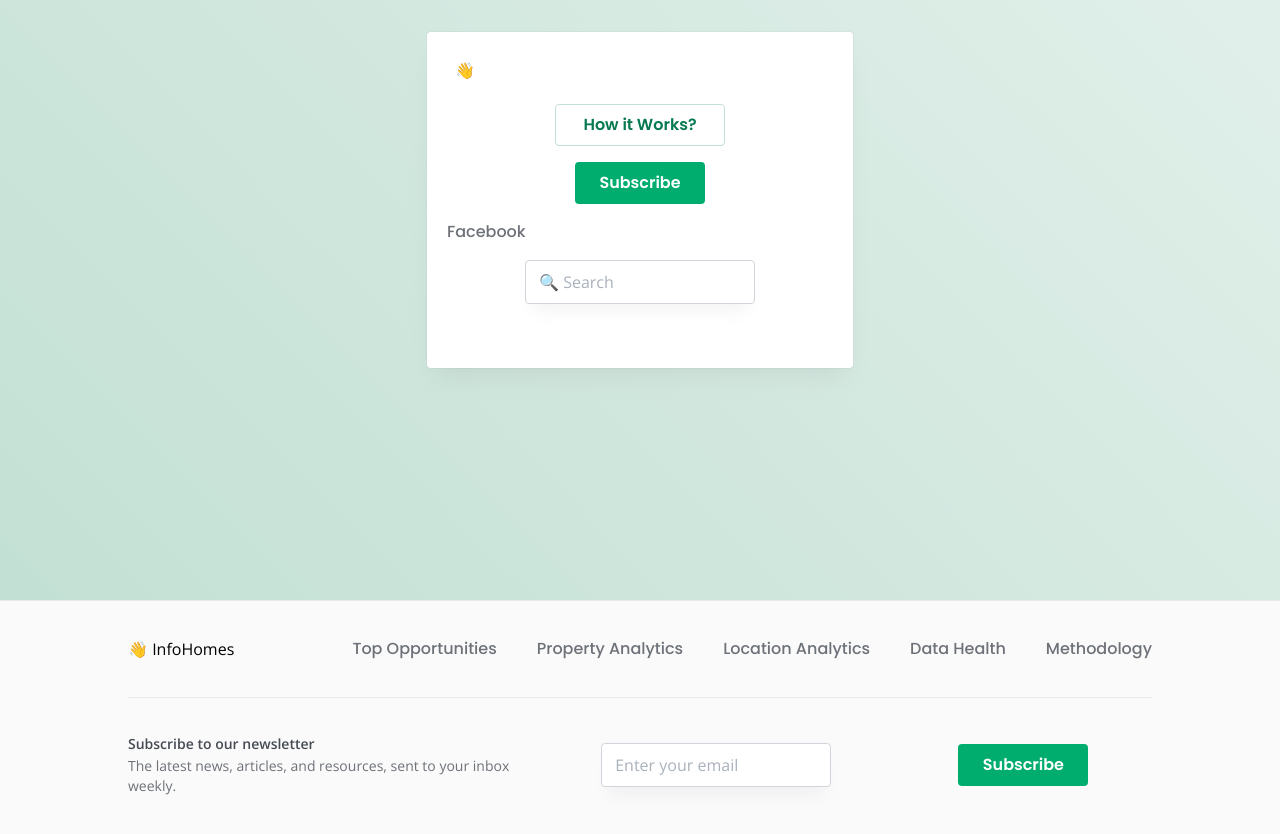
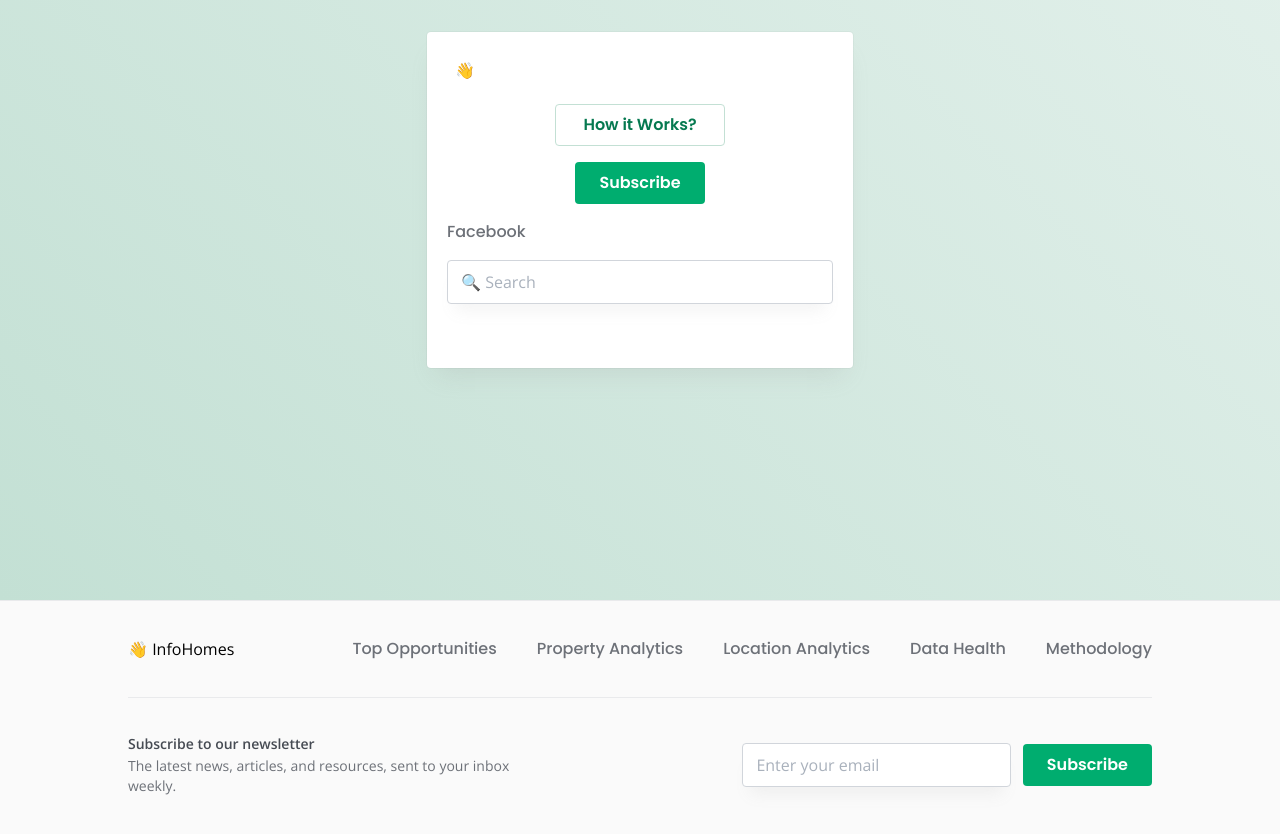
Before and after one commit to lucaslafere/infohomes-page, a React (Vite) app: page / in a window 1280 px wide. Shown: the top 834 px of the page. Built offline with nearby package versions, Linux system fonts and the light colour scheme.

Commit message:
fix: subscribe section layout

```diff
--- a/src/components/input/style.ts
+++ b/src/components/input/style.ts
@@ -4,6 +4,7 @@ export const Input = styled.input`
   display: flex;
   align-items: center;
   justify-content: center;
+  width: 100%;
 
   gap: 10px;
   padding: 9px 13px;
--- a/src/layouts/Footer/SubscribeSection/style.ts
+++ b/src/layouts/Footer/SubscribeSection/style.ts
@@ -43,5 +43,6 @@ export const SubscribeForm = styled.div`
   display: flex;
   align-items: center;
   justify-content: flex-end;
-  width: 60%;
+  gap: 12px;
+  width: 40%;
 `;
```
